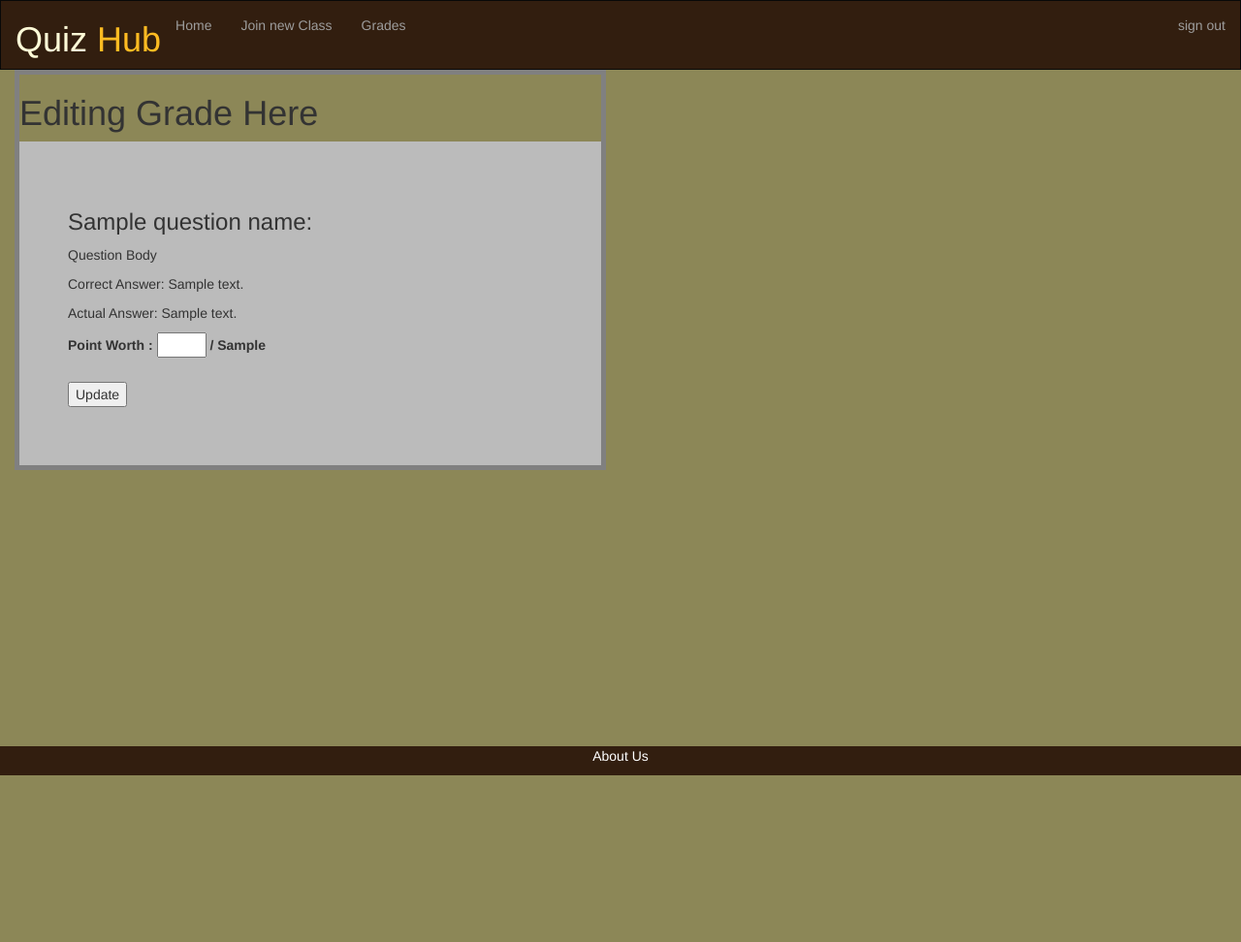
After one commit to xlab-classes/cse442-spring2022-team-unpaid-workers, a Flask app: template templates/submission.html in a window 1280 px wide. The commit adds this page. Shown: the whole page at 97% size. Run offline with Flask 2, Linux system fonts and the light colour scheme; the template is opened without the code that fills it: most values are stand-ins (such as "Sample title", 1, 10 or a date in 2020); some libraries are stand-ins or nearby versions.

```diff
--- a/Server.py
+++ b/Server.py
@@ -52,9 +52,9 @@ def quiz_submit():
         final_template = t[:start_pos]+score_template+t[start_pos+1:]
         DataBase.makeScoreRecord()
         print("quizname",quizName)
-        #Passcode,TeacherName,QuizName,Quiz
-        #DataBase.insert_quiz(())
-        DataBase.insertScoreRecord(studentName,quizName,str(student_score),passcode)
+
+        SubmissionID = ''.join(random.choices(string.ascii_lowercase, k=8))
+        DataBase.insertScoreRecord(studentName,quizName,str(student_score),passcode,SubmissionID)
         DataBase.getInformation()
 
         return final_template
@@ -89,9 +89,9 @@ def studentGrade(name):
     front_data += end_data
     return front_data
 
-
 @app.route('/teacher_grade_book/<name>', methods=['GET'])
 def teacherGrade(name):
+
     # input: teacher name
     list_of_passcode = DataBase.find_passcode_baseon_teacher_name(name)
 
@@ -177,10 +177,13 @@ def accessQuiz():
 
 @app.route('/buildQuiz', methods=['POST', 'GET'])
 def buidQuiz():
+
+    # need change, we now have question type
     print("type",request.method)
     if request.method == 'POST':
 
         data = ImmutableMultiDict(request.form)
+
         dict = data.to_dict(flat=False)
         dic_length = len(dict)
         key_list = list(dict)
@@ -189,6 +192,7 @@ def buidQuiz():
 
         print("dict",dict)
         for i in range(1, dic_length - 2, 7):
+
             question = {"question": dict.get(key_list[i])}
             answer = {"answer": dict.get(key_list[i + 1])}
             point = {"point": dict.get(key_list[i + 2])}
@@ -307,6 +311,8 @@ def Signup():
             return redirect("/Signup?error=username", code=301)
 
 
+
+
 @app.route('/user', methods=['POST', 'GET'])
 def user():
     print("user")
--- a/templates/index.html
+++ b/templates/index.html
@@ -68,6 +68,7 @@
 </nav>
 
 
+
 <div class="container">
     <div class="row">
         <div class="col-lg-12" id="sign_in">
--- /dev/null
+++ b/templates/submission.html
@@ -0,0 +1,194 @@
+<!DOCTYPE html>
+<html lang="en">
+<head>
+    <title>Sign up</title>
+    <meta charset="utf-8">
+    <meta name="viewport" content="width=device-width, initial-scale=1">
+    <link rel="stylesheet" href="https://maxcdn.bootstrapcdn.com/bootstrap/3.4.1/css/bootstrap.min.css">
+    <script src="https://ajax.googleapis.com/ajax/libs/jquery/3.5.1/jquery.min.js"></script>
+    <script src="https://maxcdn.bootstrapcdn.com/bootstrap/3.4.1/js/bootstrap.min.js"></script>
+    <script>
+        // Set the date we're counting down to
+
+        var countDownDate = new Date().getTime();
+        countDownDate += input_time //note 1000 is 1 s Also need to replace 1000 with user count
+        // Update the count down every 1 second
+        var x = setInterval(function() {
+
+            // Get today's date and time
+            var now = new Date().getTime();
+
+            // Find the distance between now and the count down date
+            var distance = countDownDate - now;
+
+            // Time calculations for days, hours, minutes and seconds
+            var days = Math.floor(distance / (1000 * 60 * 60 * 24));
+            var hours = Math.floor((distance % (1000 * 60 * 60 * 24)) / (1000 * 60 * 60));
+            var minutes = Math.floor((distance % (1000 * 60 * 60)) / (1000 * 60));
+            var seconds = Math.floor((distance % (1000 * 60)) / 1000);
+
+            // Output the result in an element with id="demo"
+            document.getElementById("demo").innerHTML = days + "d " + hours + "h "
+                + minutes + "m " + seconds + "s ";
+
+            // If the count down is over, write some text
+            if (distance < 0) {
+
+                clearInterval(x);
+                document.getElementById("timer").innerHTML = "EXPIRED";
+            }
+        }, 1000);
+    </script>
+    <style>
+        /* Remove the navbar's default margin-bottom and rounded borders */
+        .navbar {
+            margin-bottom: 0;
+            border-radius: 0;
+            background-color: #321E0F;
+        }
+
+        /* Set height of the grid so .sidenav can be 100% (adjust as needed) */
+        .row.content {height: 450px}
+
+        /* Set gray background color and 100% height */
+        .sidenav {
+            padding-top: 20px;
+            background-color: #8C8757;
+            height: 100%;
+        }
+
+        /* Set black background color, white text and some padding */
+        footer {
+            position: fixed;
+            left: 0;
+            bottom: 0;
+            width: 100%;
+            background-color: #321E0F;
+            color: white;
+            text-align: center;
+        }
+
+        /* On small screens, set height to 'auto' for sidenav and grid */
+        @media screen and (max-width: 767px) {
+            .sidenav {
+                height: auto;
+                padding: 15px;
+
+            }
+            .row.content {height:auto;}
+        }
+        body{
+            background-color: #8C8757;
+        }
+        .stylebox{
+            /*width: 320px;*/
+            padding: 0px;
+            border: 5px solid gray;
+            margin: 0;
+        }
+
+        .box {
+            float: left;
+            width: 100%;
+            padding: 50px;
+        }
+
+        .clearfix::after {
+            content: "";
+            clear: both;
+            display: table;
+        }
+        #logo {
+            text-align:center;
+            color: #FEFAD7;
+        }
+        #txt{
+            resize: none;
+        }
+
+
+    </style>
+</head>
+<body>
+
+
+<nav class="navbar navbar-inverse">
+    <div class="container-fluid">
+        <div class="navbar-header">
+            <h1 id="logo">Quiz <span style="color:#ffbb22">Hub</span></h1>
+            <p id="timer"></p >
+        </div>
+
+        <div id="myNavbar">
+            <ul class="nav navbar-nav">
+
+                <li> <a href="# "><p> Home</p > </a > </li>    <!--replace # to another url -->
+                <li><a href="#" ><p> Join new Class</p ></a > </li>   <!--replace # to another url -->
+                <li><a href="#" ><p> Grades</p ></a > </li>   <!--replace # to another url -->
+
+                <!--                <li><a href="#" ><p> {% print(s) %}</p ></a ></li> &lt;!&ndash;replace # to another url &ndash;&gt;-->
+            </ul>
+            <ul class="nav navbar-nav navbar-right">
+                <li><a href="#">sign out</a ></li>
+            </ul>
+        </div>
+    </div>
+</nav>
+
+<!--body of page-->
+<div class="container-fluid text-center">
+    <div class="row content">
+        <div class="col-lg-6 text-left">
+            <div class="stylebox">
+                <h1>Editing Grade Here</h1>
+
+                <div class="clearfix">
+                    <div class="box" style="background-color:#bbb">
+
+                        <form action="http://localhost:9377/quiz_submit" method="POST">
+                            <h3>{{Question_Name}}: </h3>
+                            <p>Question Body</p >
+                            <p>Correct Answer: {{Prof_answer}}</p >
+                            <p>Actual Answer: {{student_answer}}</p >
+                            <label>Point Worth : <input type = "text" name = "Choice_A_1" size="3" /> / {{point_worth}}</label >
+
+                            <br>
+                            <br>
+                            <p><input type = "submit" value = "Update" name="Update Quiz"/></p >
+
+                        </form>
+
+
+
+                        </p >
+
+
+                    </div>
+                </div>
+            </div>
+
+        </div>
+    </div>
+</div>
+</div>
+
+<div class="container-fluid text-center">
+    <div class="row content">
+        <div class="col-sm-2 sidenav">
+        </div>
+        <div class="col-sm-8 text-left">
+        </div>
+        <div class="col-sm-2 sidenav">
+
+        </div>
+    </div>
+</div>
+
+
+<footer class="container-fluid text-center">
+    <p>About Us</p >
+</footer>
+
+</body>
+
+</html>
--- a/templates/teacher_grade_book.html
+++ b/templates/teacher_grade_book.html
@@ -92,7 +92,7 @@
             <ul class="nav navbar-nav">
 
                 <li> <a href="#"><p> Teacher</p> </a> </li>    <!--replace # to another url -->
-                <li><a href="/teacher_grade_book" ><p>Grade Book</p></a></li>
+                <li><a href="#" ><p>Grade Book</p></a></li>
             </ul>
             <ul class="nav navbar-nav navbar-right">
                 <li><a href="/">sign out</a></li>
@@ -129,7 +129,7 @@
                                     </tr>
                                     {{loop}}
                                     <tr>
-                                        <td>{{<p><a href="/submission/0">CSE331 Midterm1</a></p>}}</td>
+                                        <td>{{<p><a href="/submission/abc12345">CSE331 Midterm1</a></p>}}</td>
                                         <td>{{StudentName}}</td>
                                         <td>{{StudentGrade}}</td>
                                     </tr>
```
Also changed, not shown: DataBase.py (+24 -3 lines), templates/teacher_quiz_generate.html (+57 -17 lines).
